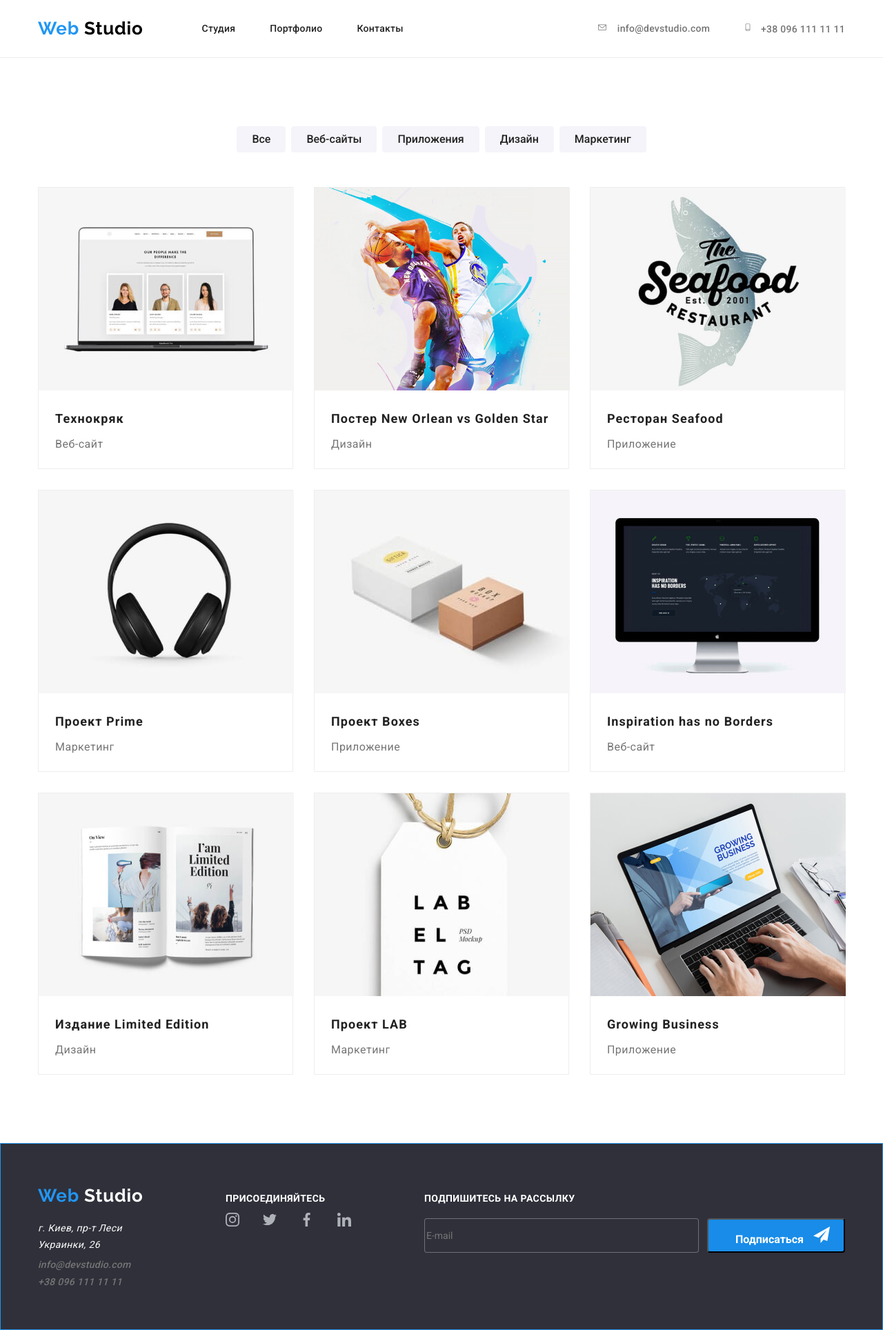
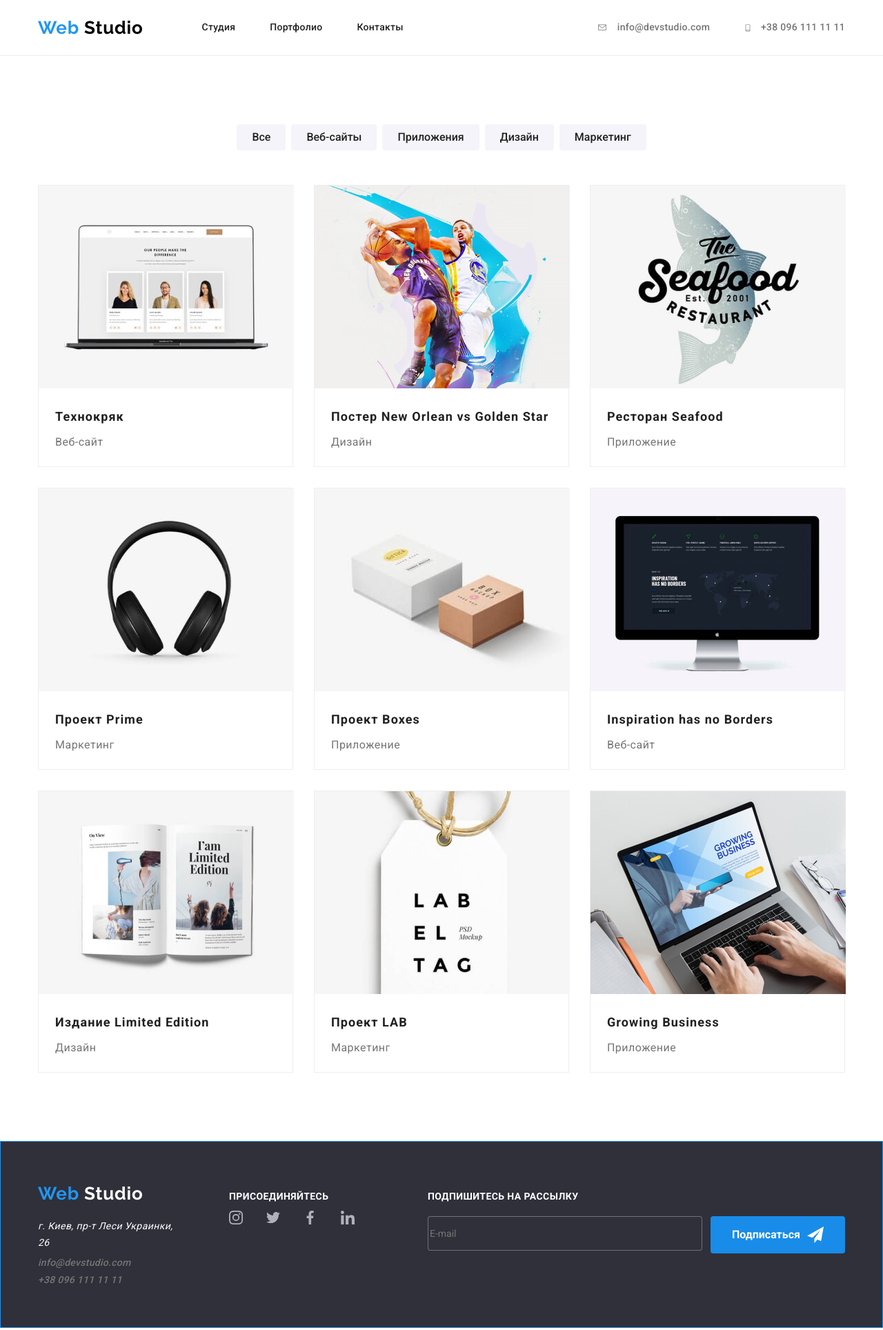
Before and after one commit to AntonVladychenko/goit-markup-hw-04, a plain HTML site: page portfolio.html in a window 1280 px wide. Shown: the whole page at 69% size. Drawn offline with Linux system fonts and the light colour scheme.

Commit message:
исправляет оформление кнопок

```diff
--- a/css/style.css
+++ b/css/style.css
@@ -133,7 +133,7 @@ span {
 }
 .contacts-label {
   display: inline-flex;
-  align-items: baseline;
+  vertical-align: middle;
   justify-content: center;
   margin-right: 10px;
   fill: currentColor;
@@ -221,9 +221,8 @@ span {
   letter-spacing: 0.06em;
   background-color: var(--accent-color);
   color: var(--title-white-color);
-
-  border: 1px solid transparent;
-  border-radius: 1px;
+  border-color: transparent;
+  border-radius: 4px;
   padding: 10px 32px;
   text-align: center;
 }
@@ -467,6 +466,7 @@ span {
   font-family: inherit;
   padding: 6px 22px;
   border-radius: 4px;
+  border-color: transparent;
   border: none;
   font-weight: 500;
   font-size: 16px;
@@ -665,17 +665,18 @@ span {
 }
 
 .subscribe-buton {
-  display: block;
+  display: flex;
   align-items: center;
   justify-content: center;
-  width: 200px;
-  height: 50px;
+  /* width: 200px;
+  height: 50px; */
   margin-left: 12px;
-  padding: 10px 10px 10px 29px;
+  padding: 10px 29px 10px 29px;
   font-weight: 700;
   font-size: 16px;
   line-height: 1.87;
   border-radius: 4px;
+  border-color: transparent;
 
   color: var(--title-white-color);
   background-color: var(--button-hover-color);
```
